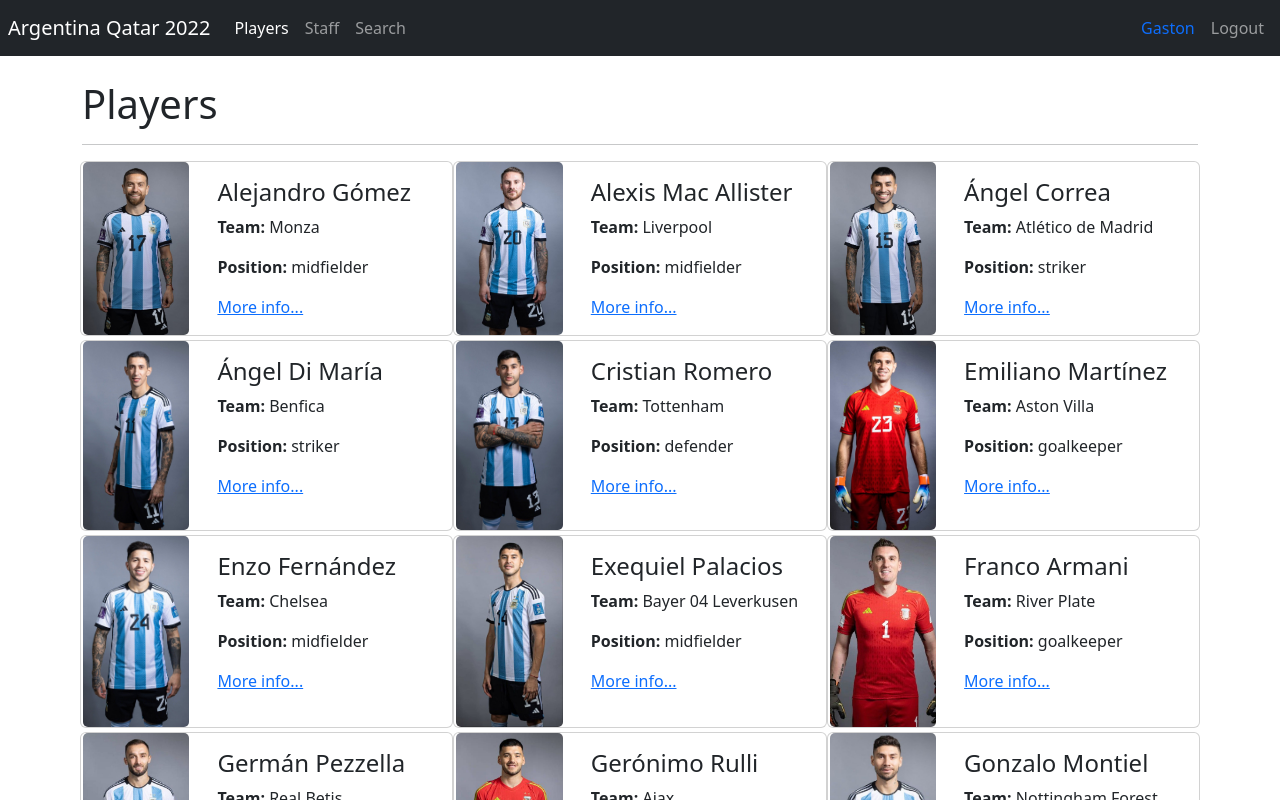
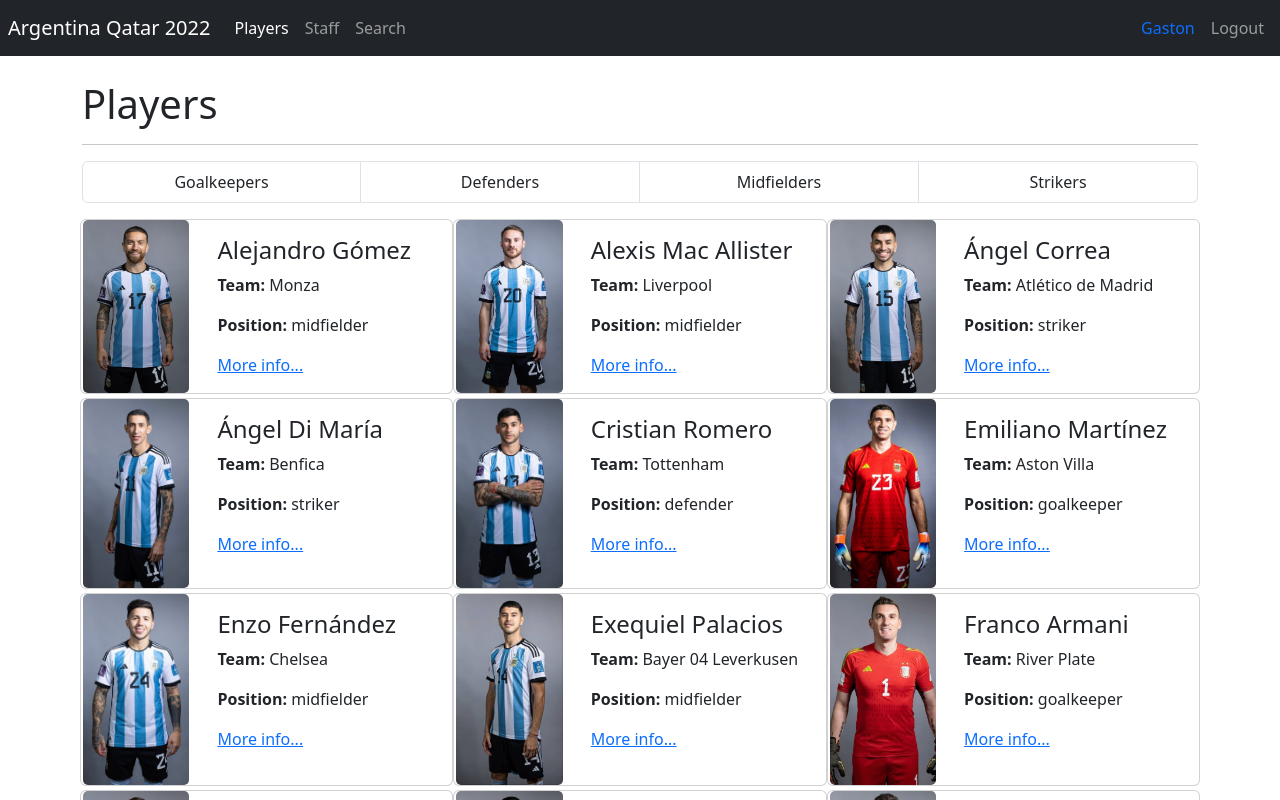
Before and after one commit to GBalatti9/argentina-wold-cup, a React (Vite) app: page /players in a window 1280 px wide. Shown: the top 800 px of the page. Built offline with nearby package versions, Linux system fonts and the light colour scheme.

Commit message:
Filter players when clicked on navbar. Next step: implementing context and provider to share the players array

```diff
--- a/src/staff/pages/PlayersPage.jsx
+++ b/src/staff/pages/PlayersPage.jsx
@@ -1,3 +1,4 @@
+import { FilterNavbar } from "../../ui/components"
 import { PlayersAndStaffList } from "../components/PlayersAndStaffList"
 
 
@@ -6,6 +7,7 @@ export const PlayersPage = () => {
         <>
             <h1>Players</h1>
             <hr />
+            <FilterNavbar />
             <PlayersAndStaffList role={ 'player' } />
         </>
     )
--- /dev/null
+++ b/src/ui/components/FilterNavbar.jsx
@@ -0,0 +1,45 @@
+import { useState } from "react"
+import { staff } from "../../staff/data/staff";
+
+export const FilterNavbar = () => {
+    const [ filter, setFilter ] = useState(null);
+    const [ playersFiltered , setPlayersFiltered ] = useState([]);
+
+    const handleClick = ( filterClicked ) => {
+        setFilter(filterClicked);
+        const wordToFilter = filterClicked.slice(0, -1).toLowerCase();
+        const players = staff.filter(( player ) => player.role !== 'staff');
+        const playersFilterByPosition = players.filter(( player ) => player.position === wordToFilter);
+        return playersFilterByPosition;
+    }
+
+    return (
+        <>
+            <nav className="mb-3">
+                <ul className="list-group list-group-horizontal text-center">
+                    <li
+                        className = {`cursor-pointer list-group-item col-3 ${ filter === 'Goalkeepers' ? 'active' : '' } `}
+                        onClick   = { () => handleClick('Goalkeepers') }>
+                            Goalkeepers
+                    </li>
+                    <li
+                        className = {`cursor-pointer list-group-item col-3 ${ filter === 'Defenders' ? 'active' : '' }`}
+                        onClick   = { () => handleClick('Defenders') }>
+                            Defenders
+                    </li>
+                    <li
+                        className = {`cursor-pointer list-group-item col-3 ${ filter === 'Midfielders' ? 'active' : '' }`}
+                        onClick   = { () => handleClick('Midfielders') }>
+                            Midfielders
+                    </li>
+                    <li
+                        className = {`cursor-pointer list-group-item col-3 ${ filter === 'Strikers' ? 'active' : '' }`}
+                        onClick   = { () => handleClick('Strikers') }>
+                            Strikers
+                    </li>
+                </ul>
+            </nav>
+
+        </>
+    )
+}
--- a/src/ui/components/index.js
+++ b/src/ui/components/index.js
@@ -1 +1,2 @@
 export * from './Navbar';
+export * from './FilterNavbar';
```
